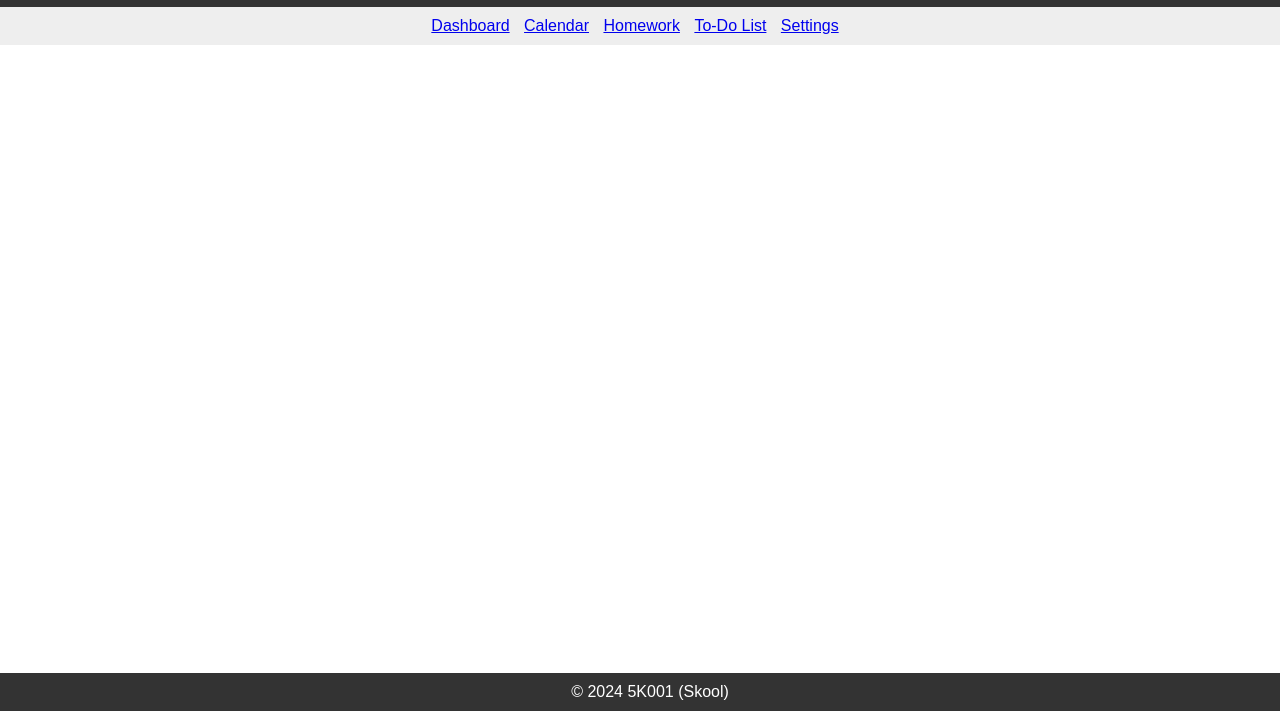
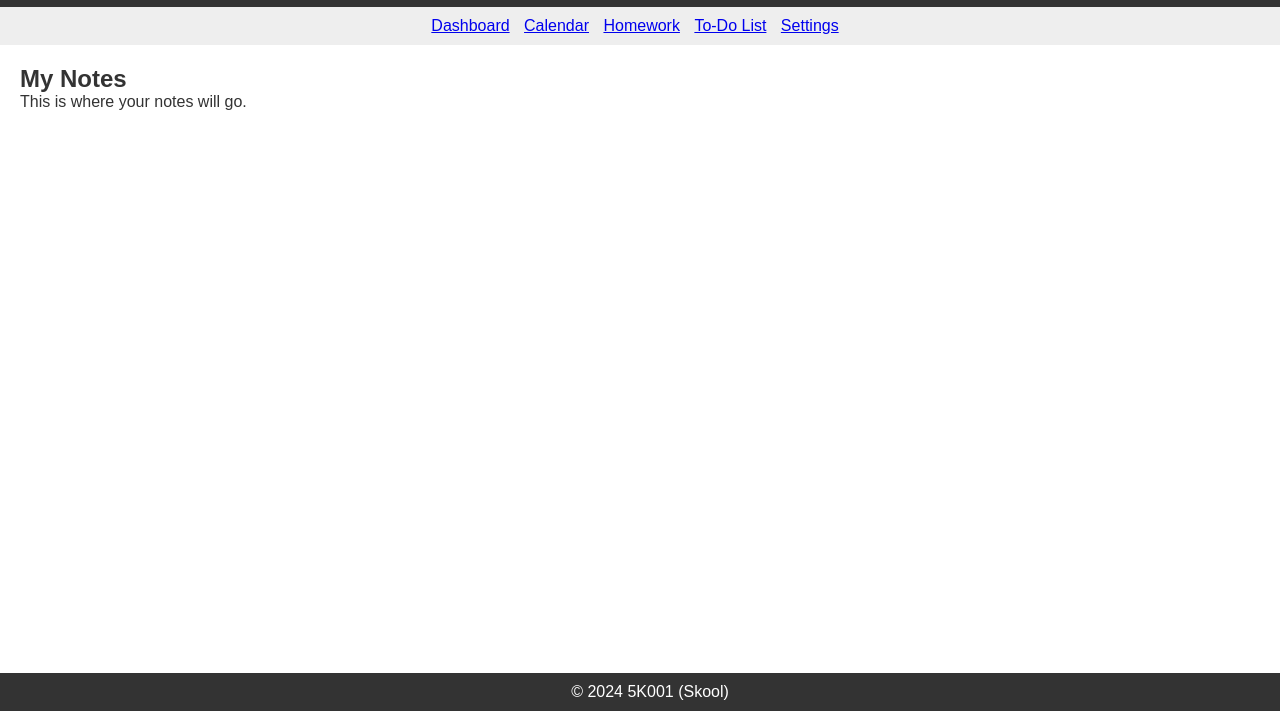
Before and after one commit to ProCoder36908/5k001, a plain HTML site: page index.html in a window 1280 px wide. Shown: the part 89-800 px from the top of the page. Drawn offline with Linux system fonts and the light colour scheme.

Commit message:
Update index.html

```diff
--- a/index.html
+++ b/index.html
@@ -28,6 +28,13 @@
     </nav>
     <section>
         <!-- Your dashboard content goes here -->
+
+        <!-- Notes Section -->
+        <div id="notes-section">
+            <h2>My Notes</h2>
+            <p>This is where your notes will go.</p>
+            <!-- Add more content as needed -->
+        </div>
     </section>
     <footer>
         <p>&copy; 2024 5K001 (Skool)</p>
```
